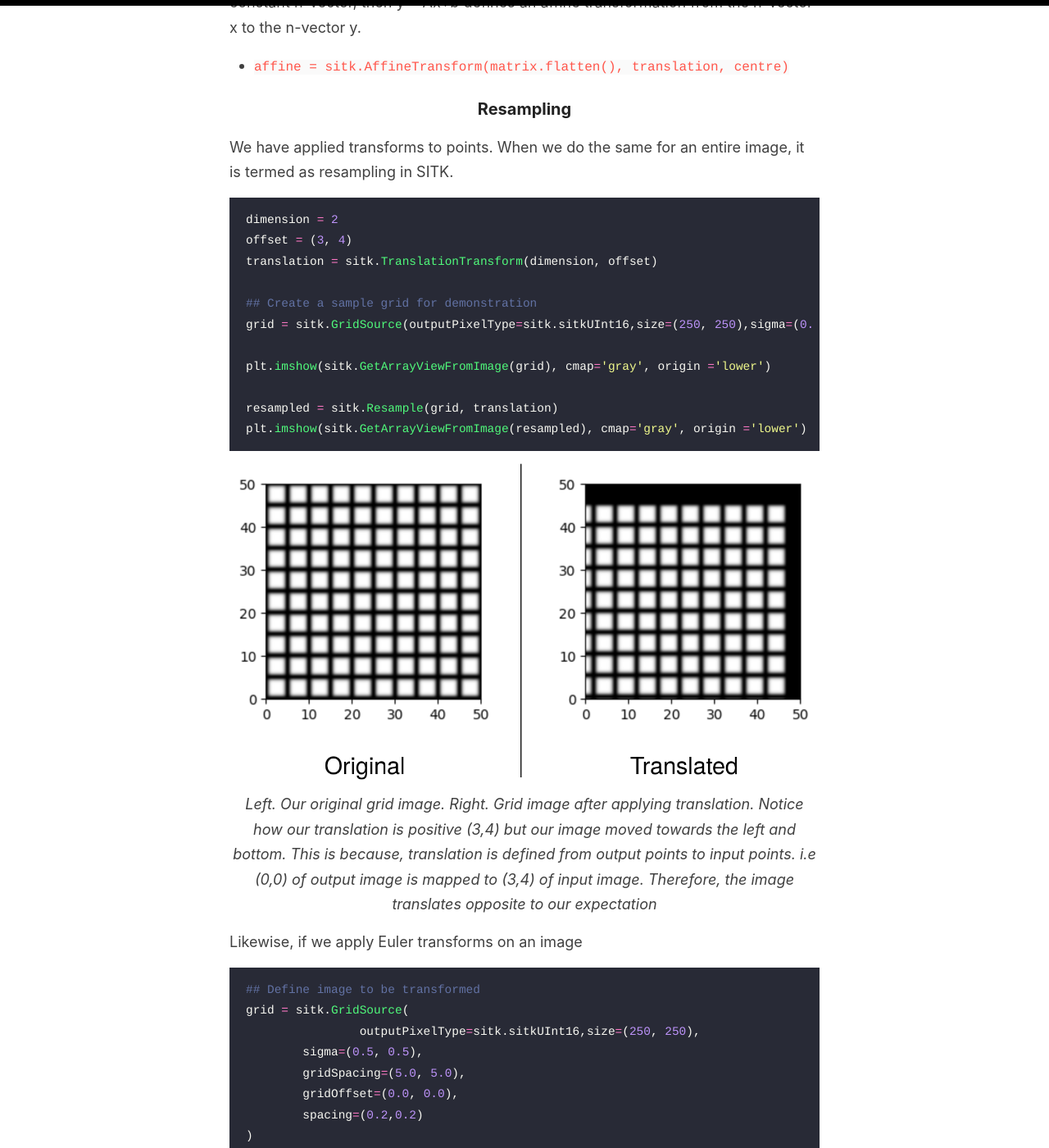
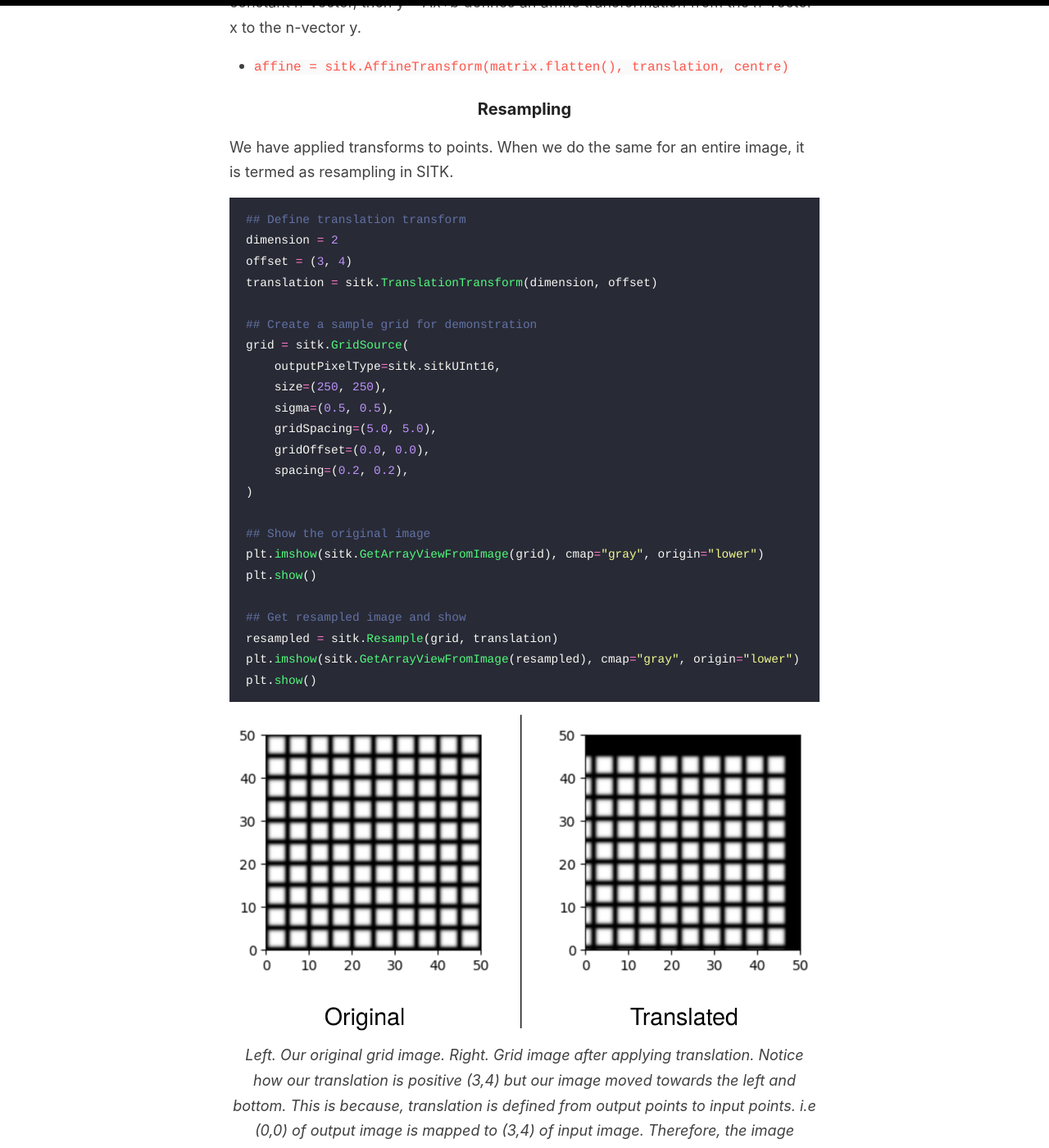
Before and after one commit to CodeSeeker99/codeseeker99.github.io, a Jekyll site: the page built from _posts/2021-02-16-Basics-of-SimpleITK.md, in a window 1280 px wide and 1400 px high, scrolled down 7772 px. Shown: the whole window at 82% size. Built offline with Jekyll 4.4.1, drawn with Linux system fonts in a browser that asks for light colours; our own code applies the rules of GitHub Pages for plain Markdown files; some of the changed text lies outside the part shown.

Commit message:
Update 2021-02-16-Basics-of-SimpleITK.md

````diff
--- a/_posts/2021-02-16-Basics-of-SimpleITK.md
+++ b/_posts/2021-02-16-Basics-of-SimpleITK.md
@@ -194,17 +194,29 @@ back to original: (10.0, 10.0)
 We have applied transforms to points. When we do the same for an entire image, it is termed as resampling in SITK.
 
 ```python
+## Define translation transform
 dimension = 2
 offset = (3, 4)
 translation = sitk.TranslationTransform(dimension, offset)
 
 ## Create a sample grid for demonstration
-grid = sitk.GridSource(outputPixelType=sitk.sitkUInt16,size=(250, 250),sigma=(0.5, 0.5),gridSpacing=(5.0, 5.0),gridOffset=(0.0, 0.0),spacing=(0.2,0.2))
+grid = sitk.GridSource(
+    outputPixelType=sitk.sitkUInt16,
+    size=(250, 250),
+    sigma=(0.5, 0.5),
+    gridSpacing=(5.0, 5.0),
+    gridOffset=(0.0, 0.0),
+    spacing=(0.2, 0.2),
+)
 
-plt.imshow(sitk.GetArrayViewFromImage(grid), cmap='gray', origin ='lower')
+## Show the original image
+plt.imshow(sitk.GetArrayViewFromImage(grid), cmap="gray", origin="lower")
+plt.show()
 
+## Get resampled image and show
 resampled = sitk.Resample(grid, translation)
-plt.imshow(sitk.GetArrayViewFromImage(resampled), cmap='gray', origin ='lower')
+plt.imshow(sitk.GetArrayViewFromImage(resampled), cmap="gray", origin="lower")
+plt.show()
 ```
 
 ![TranslationDifferences]({{site.baseurl}}/images/translation_difference.png)
@@ -215,26 +227,27 @@ Likewise, if we apply Euler transforms on an image
 ```python
 ## Define image to be transformed
 grid = sitk.GridSource(
-		outputPixelType=sitk.sitkUInt16,size=(250, 250),
-        sigma=(0.5, 0.5),
-        gridSpacing=(5.0, 5.0),
-        gridOffset=(0.0, 0.0),
-        spacing=(0.2,0.2)
+    outputPixelType=sitk.sitkUInt16,
+    size=(250, 250),
+    sigma=(0.5, 0.5),
+    gridSpacing=(5.0, 5.0),
+    gridOffset=(0.0, 0.0),
+    spacing=(0.2, 0.2),
 )
 
 ## Define transform
-angle = np.pi/4
+angle = np.pi / 4
 offset = (0, 0)
-centre = grid.TransformContinuousIndexToPhysicalPoint(np.array(grid.GetSize())/2.0)
+centre = grid.TransformContinuousIndexToPhysicalPoint(np.array(grid.GetSize()) / 2.0)
 euler2d = sitk.Euler2DTransform(centre, angle, offset)
 
 ## Resample
 resampled = sitk.Resample(grid, euler2d)
 
 ## Show
-plt.imshow(sitk.GetArrayViewFromImage(grid), cmap='gray', origin ='lower')
+plt.imshow(sitk.GetArrayViewFromImage(grid), cmap="gray", origin="lower")
 plt.show()
-plt.imshow(sitk.GetArrayViewFromImage(resampled), cmap='gray', origin ='lower')
+plt.imshow(sitk.GetArrayViewFromImage(resampled), cmap="gray", origin="lower")
 plt.show()
 ```
 
@@ -253,21 +266,23 @@ grid = sitk.GridSource(
     sigma=(0.5, 0.5),
     gridSpacing=(5.0, 5.0),
     gridOffset=(0.0, 0.0),
-    spacing=(0.2,0.2)
+    spacing=(0.2, 0.2),
 )
 
 ## Define Euler transform and its inverse
-angle = np.pi/4
+angle = np.pi / 4
 offset = (0, 0)
-centre = grid.TransformContinuousIndexToPhysicalPoint(np.array(grid.GetSize())/2.0)
+centre = grid.TransformContinuousIndexToPhysicalPoint(np.array(grid.GetSize()) / 2.0)
 euler2d = sitk.Euler2DTransform(centre, angle, offset)
 inv_euler2d = euler2d.GetInverse()
 
 ## Make a list of extreme points of our grid
-extreme_points = [grid.TransformIndexToPhysicalPoint((0,0)),
-                  grid.TransformIndexToPhysicalPoint((grid.GetWidth(),0)),
-                  grid.TransformIndexToPhysicalPoint((grid.GetWidth(),grid.GetHeight())),
-                  grid.TransformIndexToPhysicalPoint((0,grid.GetHeight()))]
+extreme_points = [
+    grid.TransformIndexToPhysicalPoint((0, 0)),
+    grid.TransformIndexToPhysicalPoint((grid.GetWidth(), 0)),
+    grid.TransformIndexToPhysicalPoint((grid.GetWidth(), grid.GetHeight())),
+    grid.TransformIndexToPhysicalPoint((0, grid.GetHeight())),
+]
 
 ## Get a list of the transformed extreme points
 extreme_points_transformed = [inv_euler2d.TransformPoint(pnt) for pnt in extreme_points]
@@ -282,17 +297,28 @@ max_y = max(extreme_points_transformed, key=lambda p: p[1])[1]
 
 ## Using these new extremities, we can essentially ask SITK to
 ## map the transform on a bigger canvas
-output_spacing   = grid.GetSpacing()
+output_spacing = grid.GetSpacing()
 output_direction = [1.0, 0.0, 0.0, 1.0]
-output_origin    = [min_x, min_y]
-output_size      = [int((max_x-min_x)/output_spacing[0]), int((max_y-min_y)/output_spacing[1])]
+output_origin = [min_x, min_y]
+output_size = [
+    int((max_x - min_x) / output_spacing[0]),
+    int((max_y - min_y) / output_spacing[1]),
+]
 
 ## Create the resampled image. We use the sitkLinear function for interpolation.
-resampled_image = sitk.Resample(grid, output_size, euler2d, sitk.sitkLinear, output_origin, output_spacing, output_direction)
+resampled_image = sitk.Resample(
+    grid,
+    output_size,
+    euler2d,
+    sitk.sitkLinear,
+    output_origin,
+    output_spacing,
+    output_direction,
+)
 
 ## Display new image
-plt.imshow(sitk.GetArrayViewFromImage(resampled_image), cmap='gray')
-plt.axis('off')
+plt.imshow(sitk.GetArrayViewFromImage(resampled_image), cmap="gray")
+plt.axis("off")
 plt.show()
 ```
 
````
